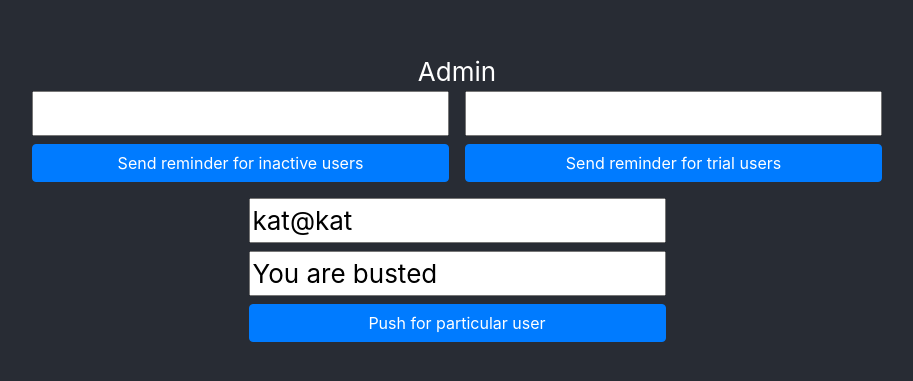
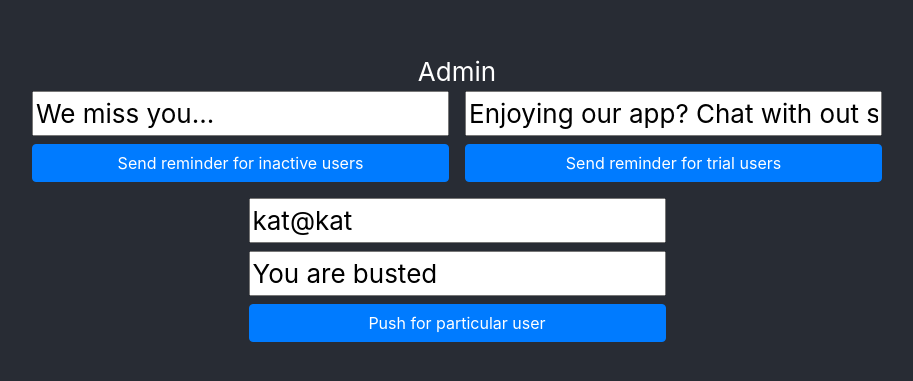
Before and after one commit to katcy/webpushFE, a React (Create React App) app: page /push in a window 1280 px wide. Shown: the part 203-584 px from the top of the page, without its empty margins (183-1096 px from the left). Built offline with nearby package versions, Linux system fonts and the light colour scheme.

Commit message:
bind text with input field

```diff
--- a/src/Admin.js
+++ b/src/Admin.js
@@ -15,6 +15,7 @@ const Admin = () => {
         <div className="d-flex">
           <div className="d-flex flex-column">
             <input
+              value={imsg}
               className="mb-2"
               onChange={(evt) => {
                 setimsg(evt.target.value);
@@ -37,6 +38,7 @@ const Admin = () => {
           </div>
           <div className="d-flex flex-column ml-3">
             <input
+              value={tmsg}
               className="mb-2"
               onChange={(evt) => {
                 settmsg(evt.target.value);
```
